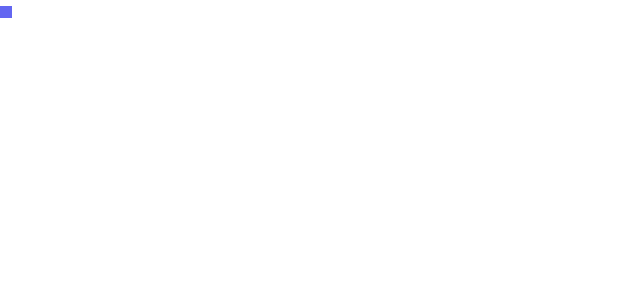
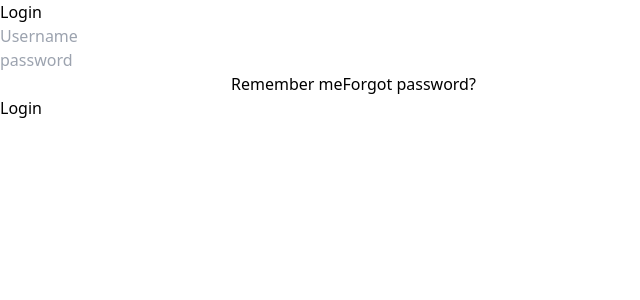
Before and after one commit to stefanlazar10/auth-flow-frontend, a React (Create React App) app: page /login in a window 1280 px wide. Shown: the top 300 px of the page, without its empty margins (0-640 px from the left). Built offline with nearby package versions, Linux system fonts and the light colour scheme.

Commit message:
Routes added

```diff
--- a/package.json
+++ b/package.json
@@ -8,6 +8,7 @@
     "@testing-library/user-event": "^13.5.0",
     "react": "^18.2.0",
     "react-dom": "^18.2.0",
+    "react-router-dom": "^6.18.0",
     "react-scripts": "5.0.1",
     "tailwind": "^4.0.0",
     "web-vitals": "^2.1.4"
--- a/src/App.js
+++ b/src/App.js
@@ -1,22 +1,29 @@
+import NotFound from "./pages/NotFound/NotFound";
+import * as React from "react";
+import { createRoot } from "react-dom/client";
+import {
+  createBrowserRouter,
+  RouterProvider,
+  Route,
+  Link,
+  Routes
+} from "react-router-dom";
+import Home from "./pages/Home/Home";
+import Login from "./pages/Login/Login"
+
+
+
+
 function App() {
   return (
-    <div className="App">
-      <header className="App-header">
-        {/* <img src={logo} className="App-logo" alt="logo" />
-        <p>
-          Edit <code>src/App.js</code> and save to reload.
-        </p>
-        <a
-          className="App-link"
-          href="https://reactjs.org"
-          target="_blank"
-          rel="noopener noreferrer"
-        >
-          Learn React
-        </a> */}
-        <button className="w-3 bg-indigo-500 h-3"></button>
-      </header>
-    </div>
+    <>
+
+      <Routes>
+        <Route path ="/" element={<Home/>}/>
+        <Route path="/login" element ={<Login/>}/>
+        <Route path="*" element={<NotFound/>}/>
+      </Routes>
+      </>
   );
 }
 
--- a/src/index.js
+++ b/src/index.js
@@ -2,11 +2,14 @@ import React from 'react';
 import ReactDOM from 'react-dom/client';
 import './index.css';
 import App from './App';
+import { HashRouter,BrowserRouter } from 'react-router-dom';
 
 
 const root = ReactDOM.createRoot(document.getElementById('root'));
 root.render(
   <React.StrictMode>
+    <BrowserRouter>
     <App />
+    </BrowserRouter>
   </React.StrictMode>
 );
--- a/src/pages/Home/Home.js
+++ b/src/pages/Home/Home.js
@@ -0,0 +1,10 @@
+function Home() {
+    return (
+        <>
+       <h1>Home</h1>
+       </>
+    )
+
+}
+
+export default Home;
--- a/src/pages/Login/Login.js
+++ b/src/pages/Login/Login.js
@@ -0,0 +1,25 @@
+const Login = () => {
+
+    return (
+<div className="text-black">
+<form action ="" class="relative centre">
+    <h1>Login</h1>
+    <div class="input-box border-solid border-black border-1 rounded left-2">
+        <input type="text" placeholder="Username" required/>
+
+    </div>
+    <div class="input-box">
+        <input type="password" placeholder="password" required/>
+    </div>
+    <div class ="remember">
+        <label><input type="checkkbox border-0"/>Remember me</label>
+        <a href="#">Forgot password?</a>
+
+    </div>
+    <button type="submit" class="btn order-solid border-black border-1 rounded">Login</button>
+</form>
+</div>
+)
+}
+
+export default Login;
--- /dev/null
+++ b/src/pages/NotFound/NotFound.js
@@ -0,0 +1,7 @@
+const NotFound = () => {
+    return (
+        <h1>Not Found</h1>
+    )
+}
+
+export default NotFound;
```
Also changed, not shown: src/router/Router.js (added, +28 -0 lines), 1 other file (tests, documents, lock files or other folders).
